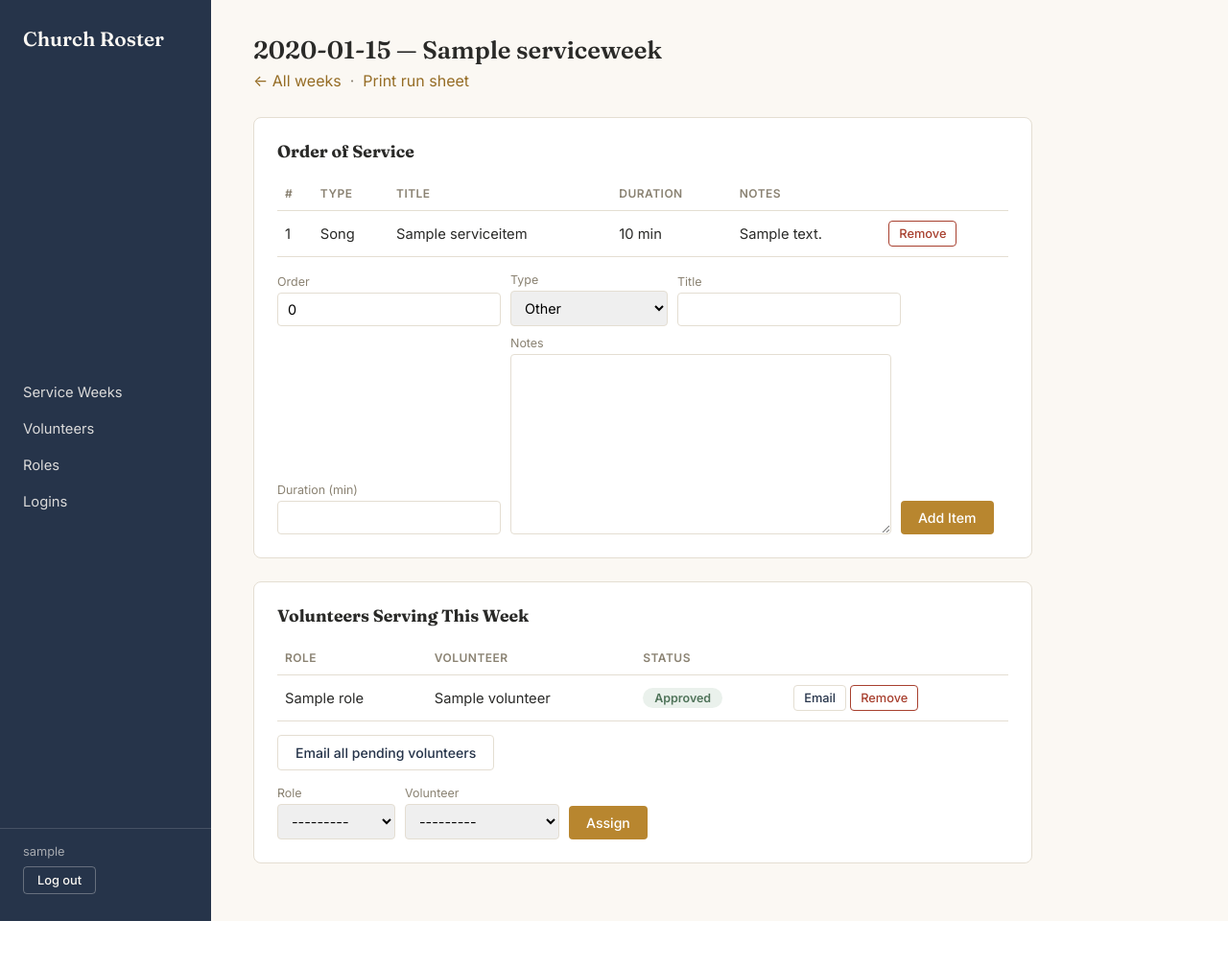
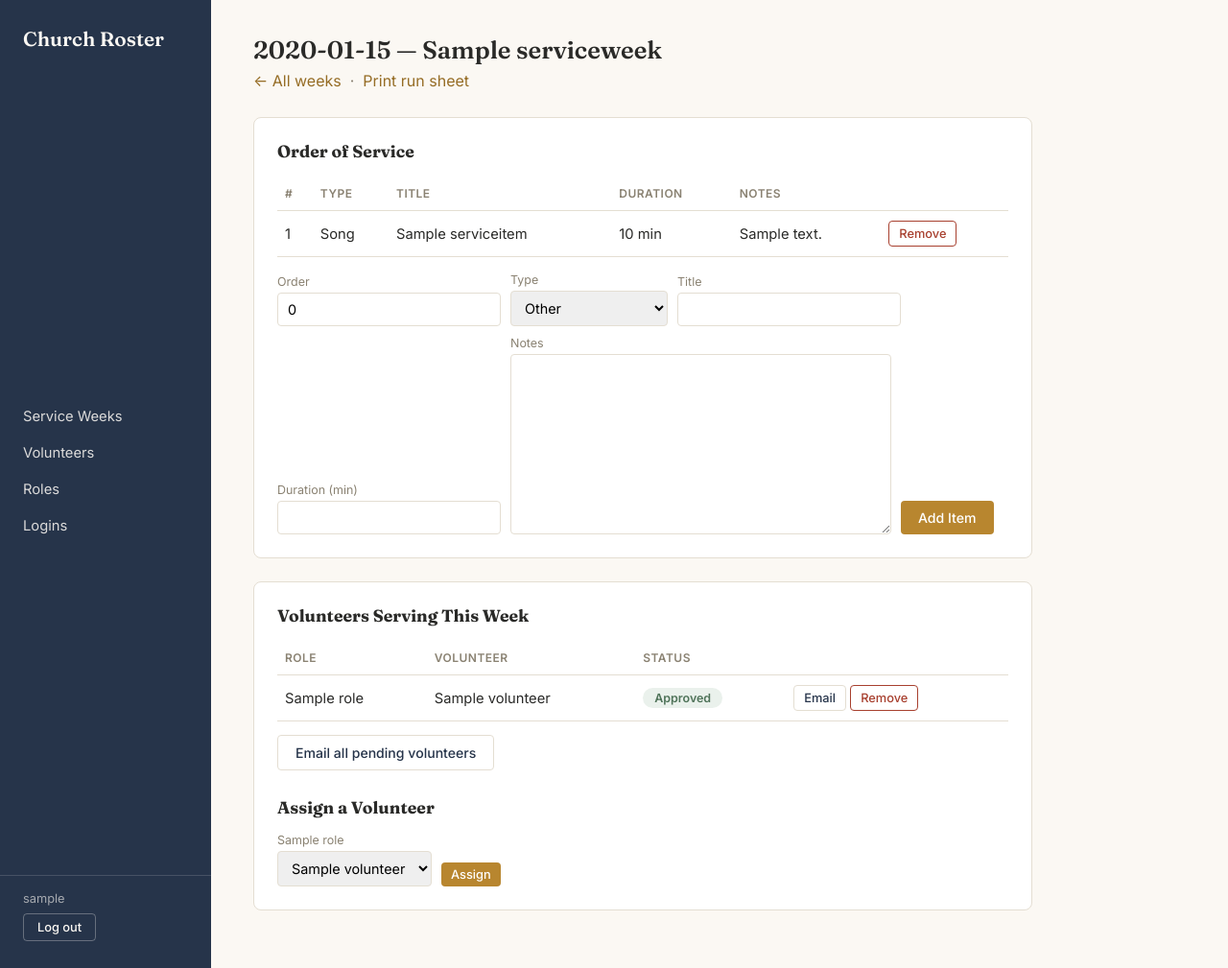
Before and after one commit to cambridgebaptistchurchnz-arch/Planning-Webapp, a Django app: page /dashboard/week/1/ in a window 1280 px wide. Shown: the whole page at 96% size. Before the commit the page ends 960 px from the top, so only its background shows below. Run offline with Django 5.2, Linux system fonts and the light colour scheme; a user stored in the database is signed in; tables that the repository leaves empty hold one stand-in row (values such as "Sample post").

Commit message:
Add role eligibility to volunteers, simplify assignment to per-role dropdowns

```diff
--- a/scheduling/forms.py
+++ b/scheduling/forms.py
@@ -30,7 +30,10 @@ class AssignmentForm(forms.ModelForm):
 class VolunteerForm(forms.ModelForm):
     class Meta:
         model = Volunteer
-        fields = ["name", "email", "phone", "active"]
+        fields = ["name", "email", "phone", "active", "roles"]
+        widgets = {
+            "roles": forms.CheckboxSelectMultiple,
+        }
 
 
 class RoleForm(forms.ModelForm):
--- a/scheduling/models.py
+++ b/scheduling/models.py
@@ -10,6 +10,12 @@ class Volunteer(models.Model):
     active = models.BooleanField(
         default=True,
         help_text="Untick to hide this person from future scheduling without deleting their history.",
+    )
+    roles = models.ManyToManyField(
+        "Role",
+        blank=True,
+        related_name="volunteers",
+        help_text="Which roles this person can be scheduled for.",
     )
 
     class Meta:
--- a/scheduling/templates/scheduling/dashboard_base.html
+++ b/scheduling/templates/scheduling/dashboard_base.html
@@ -187,6 +187,23 @@
 
         textarea { min-width: 180px; }
 
+        input[type="checkbox"] {
+            width: auto;
+            padding: 0;
+            border: none;
+            margin-right: 6px;
+        }
+
+        .checkbox-list ul {
+            list-style: none;
+            padding: 0;
+            margin: 0;
+        }
+
+        .checkbox-list li {
+            padding: 4px 0;
+        }
+
         /* ---------- Buttons ---------- */
 
         button, .btn {
@@ -235,6 +252,7 @@
         }
         .messages li.success { background: var(--sage-bg); color: var(--sage); }
         .messages li.error { background: var(--clay-bg); color: var(--clay); }
+        .messages li.info { background: var(--amber-bg); color: var(--amber); }
 
         .empty {
             color: var(--text-quiet);
--- a/scheduling/templates/scheduling/service_week_detail.html
+++ b/scheduling/templates/scheduling/service_week_detail.html
@@ -107,20 +107,34 @@
         <button type="submit" class="btn-secondary">Email all pending volunteers</button>
     </form>
     {% else %}
-        <p class="empty">No volunteers assigned yet — add one below.</p>
+        <p class="empty">No volunteers assigned yet — assign one below.</p>
     {% endif %}
 
-    <form method="post" class="inline-form">
-        {% csrf_token %}
-        <div class="field">
-            <label for="{{ assignment_form.role.id_for_label }}">Role</label>
-            {{ assignment_form.role }}
-        </div>
-        <div class="field">
-            <label for="{{ assignment_form.volunteer.id_for_label }}">Volunteer</label>
-            {{ assignment_form.volunteer }}
-        </div>
-        <button type="submit" name="add_assignment" class="btn-primary">Assign</button>
-    </form>
+    <h3 style="margin-top: 28px;">Assign a Volunteer</h3>
+    {% if roles_with_eligible %}
+        {% for role, eligible in roles_with_eligible %}
+        <form method="post" class="inline-form">
+            {% csrf_token %}
+            <input type="hidden" name="role_id" value="{{ role.pk }}">
+            <div class="field">
+                <label>{{ role.name }}</label>
+                {% if eligible %}
+                <select name="volunteer_id">
+                    {% for v in eligible %}
+                    <option value="{{ v.pk }}">{{ v.name }}</option>
+                    {% endfor %}
+                </select>
+                {% else %}
+                <span class="empty">No eligible volunteers set up yet</span>
+                {% endif %}
+            </div>
+            {% if eligible %}
+            <button type="submit" name="assign_volunteer" class="btn-primary btn-small">Assign</button>
+            {% endif %}
+        </form>
+        {% endfor %}
+    {% else %}
+        <p class="empty">No roles set up yet — add some on the Roles page first.</p>
+    {% endif %}
 </div>
 {% endblock %}
--- a/scheduling/templates/scheduling/volunteer_form.html
+++ b/scheduling/templates/scheduling/volunteer_form.html
@@ -24,6 +24,12 @@
         <div class="field" style="margin-bottom: 18px;">
             <label>{{ form.active }} Active (uncheck to hide from scheduling without deleting)</label>
         </div>
+        <div class="field" style="margin-bottom: 18px;">
+            <label>Eligible roles</label>
+            <div class="checkbox-list">
+                {{ form.roles }}
+            </div>
+        </div>
         <button type="submit" class="btn-primary">Save</button>
     </form>
 </div>
--- a/scheduling/views.py
+++ b/scheduling/views.py
@@ -8,7 +8,7 @@ from django.utils import timezone
 import requests
 
 from .emailing import send_assignment_email
-from .forms import AssignmentForm, RoleForm, ServiceItemForm, ServiceWeekForm, StaffUserForm, VolunteerForm
+from .forms import RoleForm, ServiceItemForm, ServiceWeekForm, StaffUserForm, VolunteerForm
 from .models import Assignment, Role, ServiceWeek, Volunteer
 
 User = get_user_model()
@@ -58,20 +58,27 @@ def service_week_detail(request, pk):
                 messages.success(request, f"Added {item.title} to the order of service.")
             return redirect("service_week_detail", pk=pk)
 
-        if "add_assignment" in request.POST:
-            assignment_form = AssignmentForm(request.POST)
-            if assignment_form.is_valid():
-                assignment = assignment_form.save(commit=False)
-                assignment.service_week = week
-                assignment.save()
-                messages.success(request, f"Assigned {assignment.volunteer} to {assignment.role}.")
+        if "assign_volunteer" in request.POST:
+            role = get_object_or_404(Role, pk=request.POST.get("role_id"))
+            volunteer = get_object_or_404(Volunteer, pk=request.POST.get("volunteer_id"))
+            assignment, created = Assignment.objects.get_or_create(
+                service_week=week, role=role, volunteer=volunteer
+            )
+            if created:
+                messages.success(request, f"Assigned {volunteer} to {role}.")
+            else:
+                messages.info(request, f"{volunteer} is already assigned to {role} this week.")
             return redirect("service_week_detail", pk=pk)
 
     items = week.order_of_service.all().order_by("order")
     assignments = week.assignments.select_related("role", "volunteer").order_by("role__name")
 
     item_form = ServiceItemForm()
-    assignment_form = AssignmentForm()
+
+    roles_with_eligible = [
+        (role, role.volunteers.filter(active=True).order_by("name"))
+        for role in Role.objects.all().order_by("name")
+    ]
 
     return render(
         request,
@@ -81,7 +88,7 @@ def service_week_detail(request, pk):
             "items": items,
             "assignments": assignments,
             "item_form": item_form,
-            "assignment_form": assignment_form,
+            "roles_with_eligible": roles_with_eligible,
         },
     )
 
```
Also changed, not shown: scheduling/migrations/0003_volunteer_roles.py (added).
